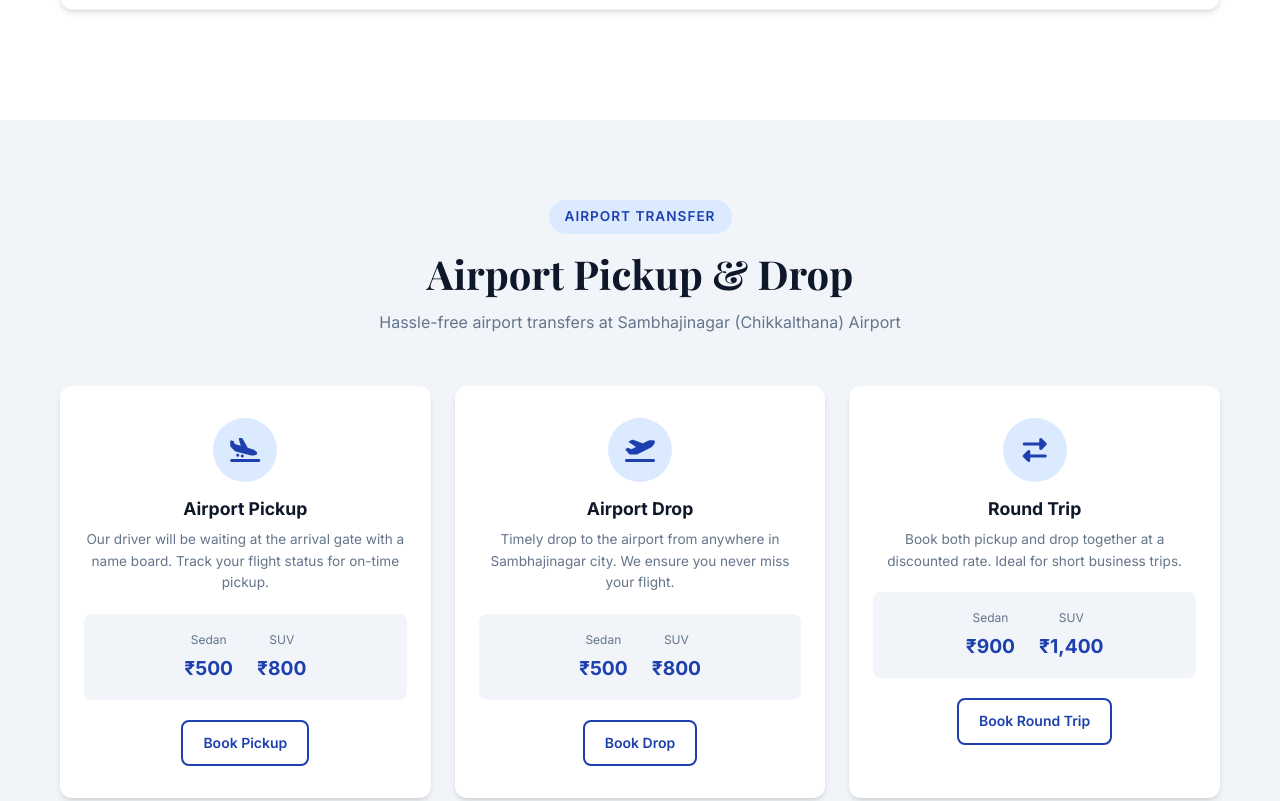
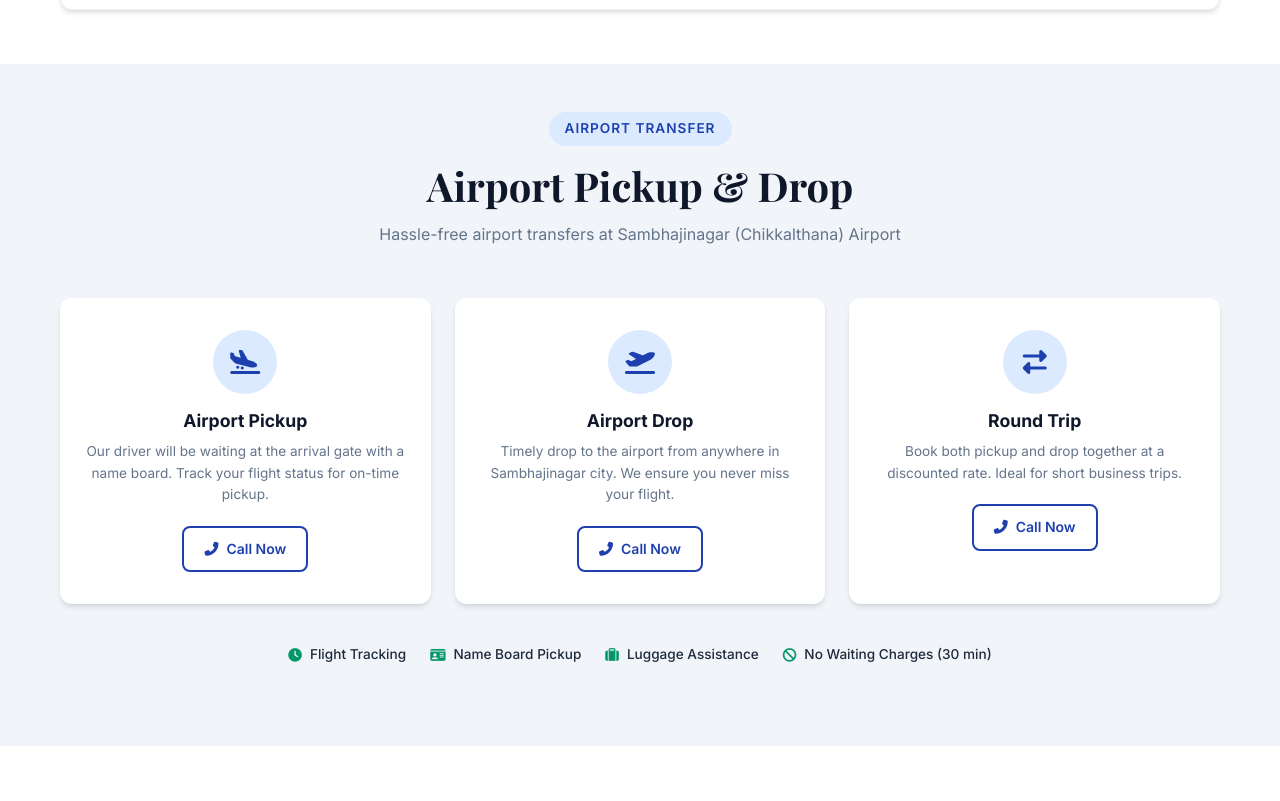
Before and after one commit to mayank-kamriya-ksoft/tour-and-travel, a website built with Vite: page taxi-services.html in a window 1280 px wide. Shown: the part 3576-4377 px from the top of the page. Built offline with nearby package versions, Linux system fonts and the light colour scheme.

Commit message:
hide few more left prices

```diff
--- a/css/style.css
+++ b/css/style.css
@@ -886,8 +886,9 @@
 
 /* ===== Taxi Services Page ===== */
 .taxi-section {
-    padding: 80px 0;
-}
+    padding: 80px 0 24px;
+}
+
 
 .taxi-detail-card {
     background: var(--white);
@@ -995,9 +996,10 @@
 
 /* ===== Airport Section ===== */
 .airport-section {
-    padding: 80px 0;
+    padding: 48px 0 80px;
     background: var(--gray-light);
 }
+
 
 .airport-grid {
     display: grid;
--- a/taxi-services.html
+++ b/taxi-services.html
@@ -734,7 +734,7 @@
                     <div class="airport-icon"><i class="fas fa-plane-arrival"></i></div>
                     <h3>Airport Pickup</h3>
                     <p>Our driver will be waiting at the arrival gate with a name board. Track your flight status for on-time pickup.</p>
-                    <div class="airport-pricing">
+                    <!-- <div class="airport-pricing">
                         <div class="airport-price-item">
                             <span>Sedan</span>
                             <strong>₹500</strong>
@@ -743,14 +743,14 @@
                             <span>SUV</span>
                             <strong>₹800</strong>
                         </div>
-                    </div>
-                    <a href="contact.html" class="btn btn-outline btn-sm">Book Pickup</a>
+                    </div> -->
+                    <a href="tel:+919923322790" class="btn btn-outline btn-sm"><i class="fas fa-phone-alt"></i> Call Now</a>
                 </div>
                 <div class="airport-card">
                     <div class="airport-icon"><i class="fas fa-plane-departure"></i></div>
                     <h3>Airport Drop</h3>
                     <p>Timely drop to the airport from anywhere in Sambhajinagar city. We ensure you never miss your flight.</p>
-                    <div class="airport-pricing">
+                    <!-- <div class="airport-pricing">
                         <div class="airport-price-item">
                             <span>Sedan</span>
                             <strong>₹500</strong>
@@ -759,14 +759,14 @@
                             <span>SUV</span>
                             <strong>₹800</strong>
                         </div>
-                    </div>
-                    <a href="contact.html" class="btn btn-outline btn-sm">Book Drop</a>
+                    </div> -->
+                    <a href="tel:+919923322790" class="btn btn-outline btn-sm"><i class="fas fa-phone-alt"></i> Call Now</a>
                 </div>
                 <div class="airport-card">
                     <div class="airport-icon"><i class="fas fa-exchange-alt"></i></div>
                     <h3>Round Trip</h3>
                     <p>Book both pickup and drop together at a discounted rate. Ideal for short business trips.</p>
-                    <div class="airport-pricing">
+                    <!-- <div class="airport-pricing">
                         <div class="airport-price-item">
                             <span>Sedan</span>
                             <strong>₹900</strong>
@@ -775,8 +775,8 @@
                             <span>SUV</span>
                             <strong>₹1,400</strong>
                         </div>
-                    </div>
-                    <a href="contact.html" class="btn btn-outline btn-sm">Book Round Trip</a>
+                    </div> -->
+                    <a href="tel:+919923322790" class="btn btn-outline btn-sm"><i class="fas fa-phone-alt"></i> Call Now</a>
                 </div>
             </div>
 
```
